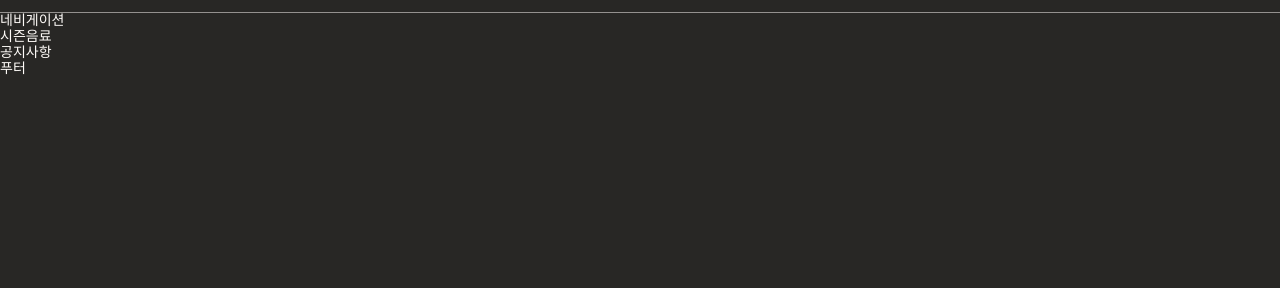
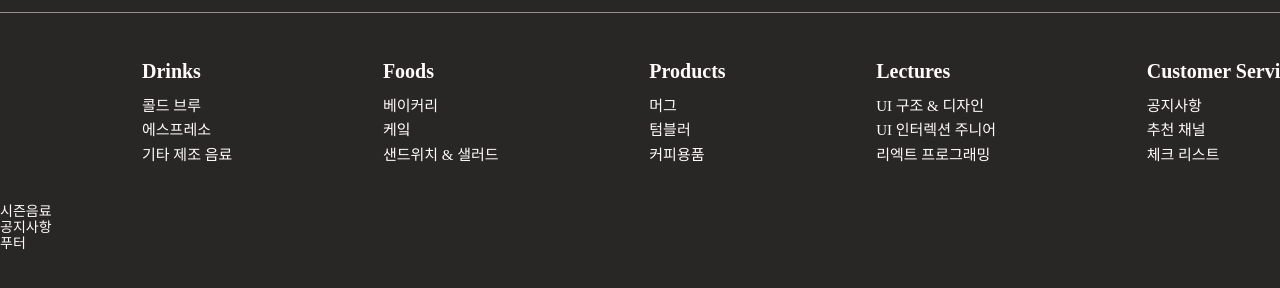
Before and after one commit to sseunghan/cafeW, a website built with Parcel: page src/index.html in a window 1280 px wide. Shown: the part 68-356 px from the top of the page. Built offline with nearby package versions, Linux system fonts and the light colour scheme; a web font is replaced by a local one.

Commit message:
내비게이션 마크업 및 디자인 완성

```diff
--- a/src/index.html
+++ b/src/index.html
@@ -50,7 +50,51 @@
         </div>
         <div class="layout-full navigation-container">
             <div class="layout-width">
-              <nav class="navigation">네비게이션</nav>
+                <nav class="navigation">
+                    <h2 class="a11y-hidden">메인 메뉴</h2>
+                    <ul class="navigation__menu-list">
+                      <li class="navigation__menu-item">
+                        <a href="#">Drinks</a>
+                        <ul class="navigation__sub-menu-list">
+                          <li><a href="#">콜드 브루</a></li>
+                          <li><a href="#">에스프레소</a></li>
+                          <li><a href="#">기타 제조 음료</a></li>
+                        </ul>
+                      </li>
+                      <li class="navigation__menu-item">
+                        <a href="#">Foods</a>
+                        <ul class="navigation__sub-menu-list">
+                          <li><a href="#">베이커리</a></li>
+                          <li><a href="#">케잌</a></li>
+                          <li><a href="#">샌드위치 & 샐러드</a></li>
+                        </ul>
+                      </li>
+                      <li class="navigation__menu-item">
+                        <a href="#">Products</a>
+                        <ul class="navigation__sub-menu-list">
+                          <li><a href="#">머그</a></li>
+                          <li><a href="#">텀블러</a></li>
+                          <li><a href="#">커피용품</a></li>
+                        </ul>
+                      </li>
+                      <li class="navigation__menu-item">
+                        <a href="#">Lectures</a>
+                        <ul class="navigation__sub-menu-list">
+                          <li><a href="#">UI 구조 & 디자인</a></li>
+                          <li><a href="#">UI  인터렉션 주니어</a></li>
+                          <li><a href="#">리엑트 프로그래밍</a></li>
+                        </ul>
+                      </li>
+                      <li class="navigation__menu-item">
+                        <a href="#">Customer Service</a>
+                        <ul class="navigation__sub-menu-list">
+                          <li><a href="#">공지사항</a></li>
+                          <li><a href="#">추천 채널</a></li>
+                          <li><a href="#">체크 리스트</a></li>
+                        </ul>
+                      </li>
+                    </ul>
+                  </nav>
             </div>
         </div>
         <div class="layout-full main-container">
--- /dev/null
+++ b/src/sass/_navigation.scss
@@ -0,0 +1,25 @@
+@import "./mixin";
+
+// 내비게이션
+.navigation{
+  &__menu-list{
+    font-size: 1.5rem;
+    width: 1156px;
+    margin: 40px auto;
+    @include flexbox($ma:space-between);
+  }
+  li{
+    margin-top: 7px;
+  }
+
+  &__menu-item{
+    > a{
+      font-size: 2rem;
+      font-weight: 700;
+      display: block;
+      margin-bottom: 15px;
+    }
+
+  }
+
+}
--- a/src/sass/style.scss
+++ b/src/sass/style.scss
@@ -4,3 +4,4 @@
 @import "./default";
 @import "./layout";
 @import "./_header";
+@import "./_navigation";
```
